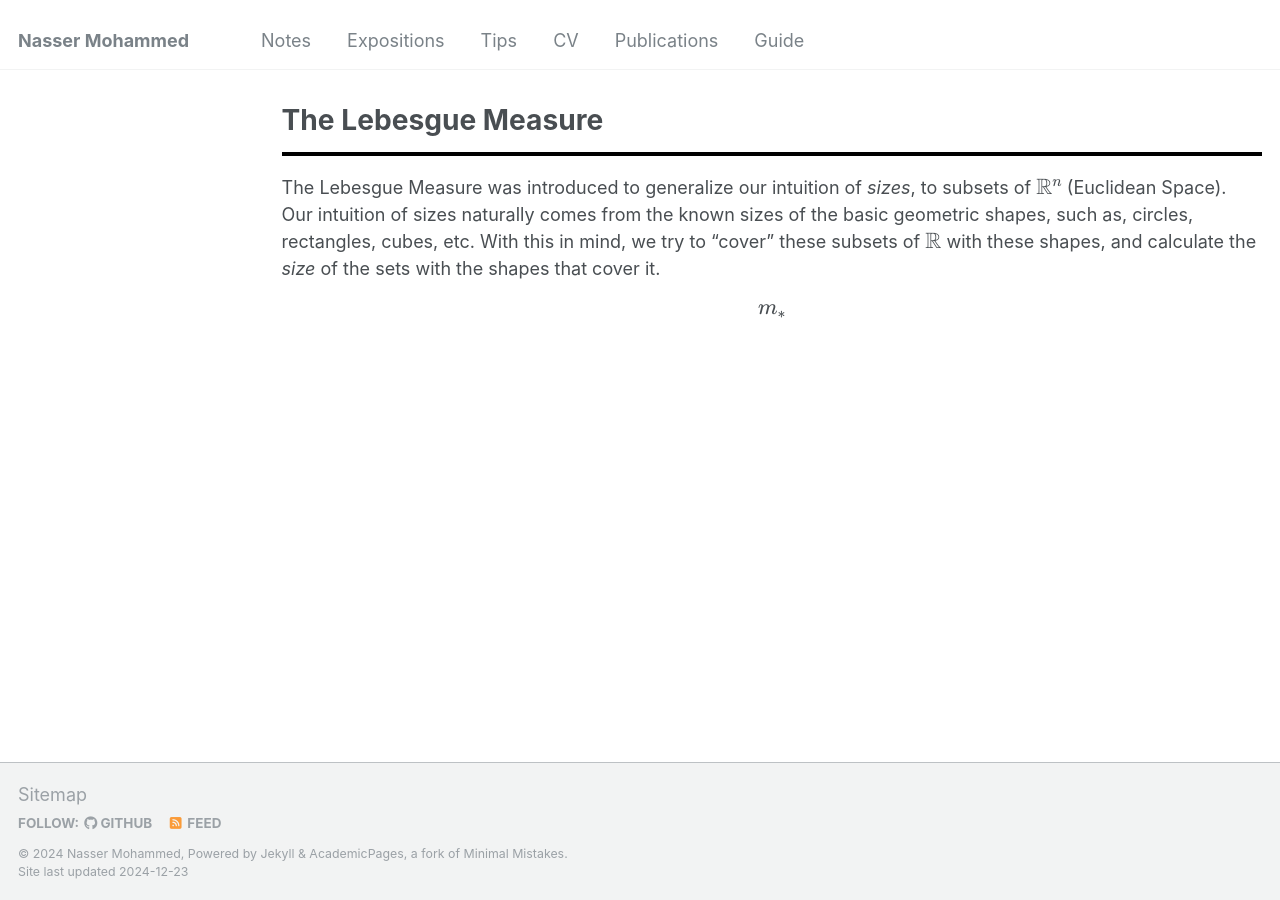
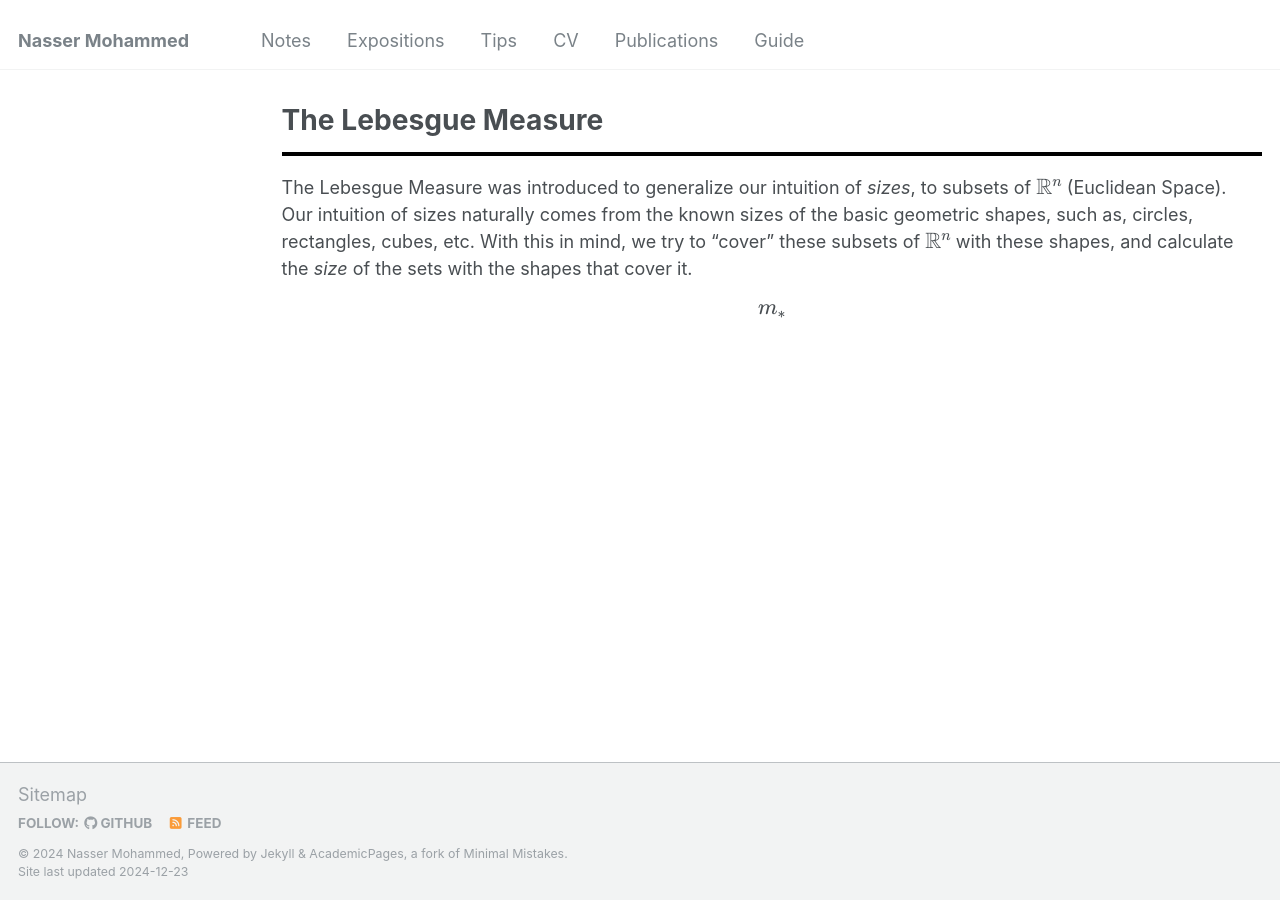
Before and after one commit to Nasser-Mohammed/Nasser-Mohammed.github.io, a Jekyll site: the page built from _pages/notes/analysis/lebesguemeas.md, in a window 1280 px wide. Built offline with Jekyll 4.4.1, drawn with Linux system fonts in a browser that asks for light colours.

Commit message:
Update lebesguemeas.md

```diff
--- a/_pages/notes/analysis/lebesguemeas.md
+++ b/_pages/notes/analysis/lebesguemeas.md
@@ -5,5 +5,5 @@ permalink: /notes/analysis/lebmeasure/
 author_profile: false
 ---
 <hr style="border: 2px solid black;">
-The Lebesgue Measure was introduced to generalize our intuition of *sizes*, to subsets of \\(\mathbb{R}^n\\) (Euclidean Space). Our intuition of sizes naturally comes from the known sizes of the basic geometric shapes, such as, circles, rectangles, cubes, etc. With this in mind, we try to "cover" these subsets of \\(\mathbb{R}\\) with these shapes, and calculate the *size* of the sets with the shapes that cover it.
+The Lebesgue Measure was introduced to generalize our intuition of *sizes*, to subsets of \\(\mathbb{R}^n\\) (Euclidean Space). Our intuition of sizes naturally comes from the known sizes of the basic geometric shapes, such as, circles, rectangles, cubes, etc. With this in mind, we try to "cover" these subsets of \\(\mathbb{R}^n\\) with these shapes, and calculate the *size* of the sets with the shapes that cover it.
 \\[m_*\\]
```
